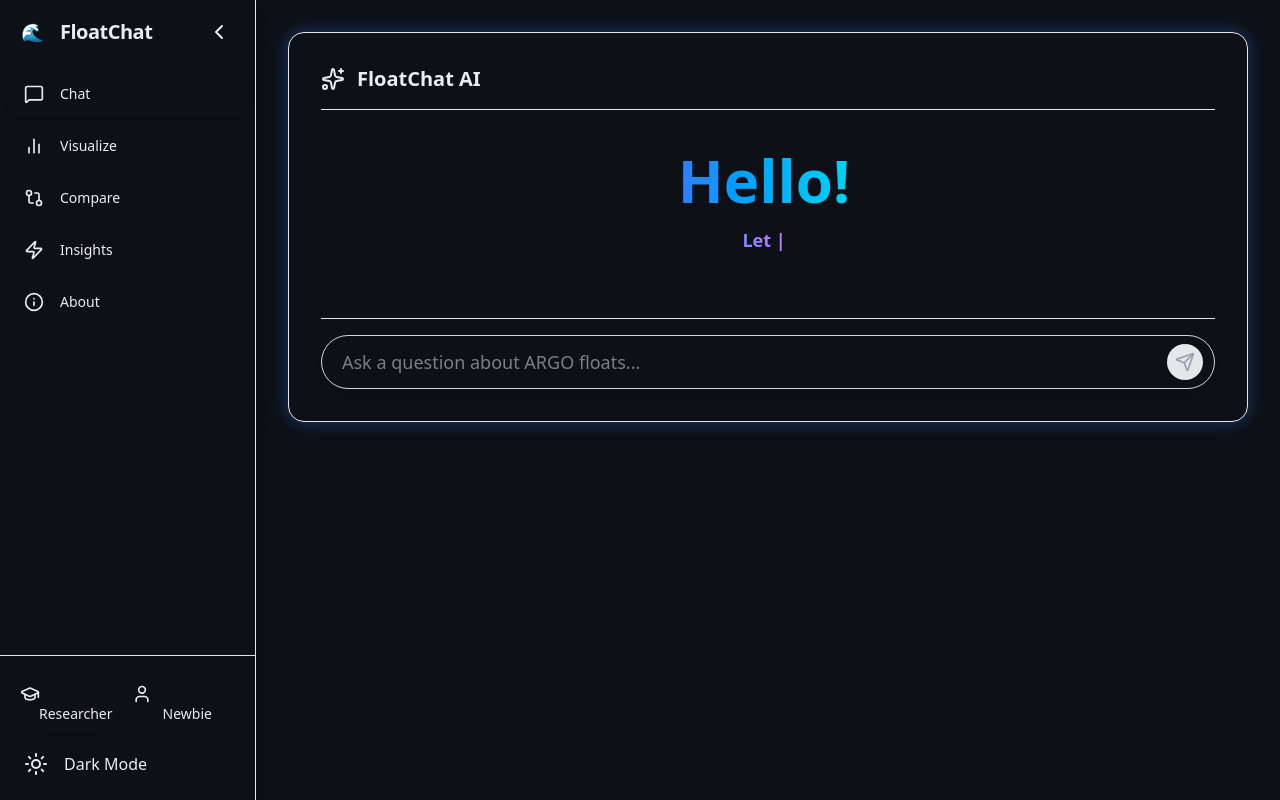
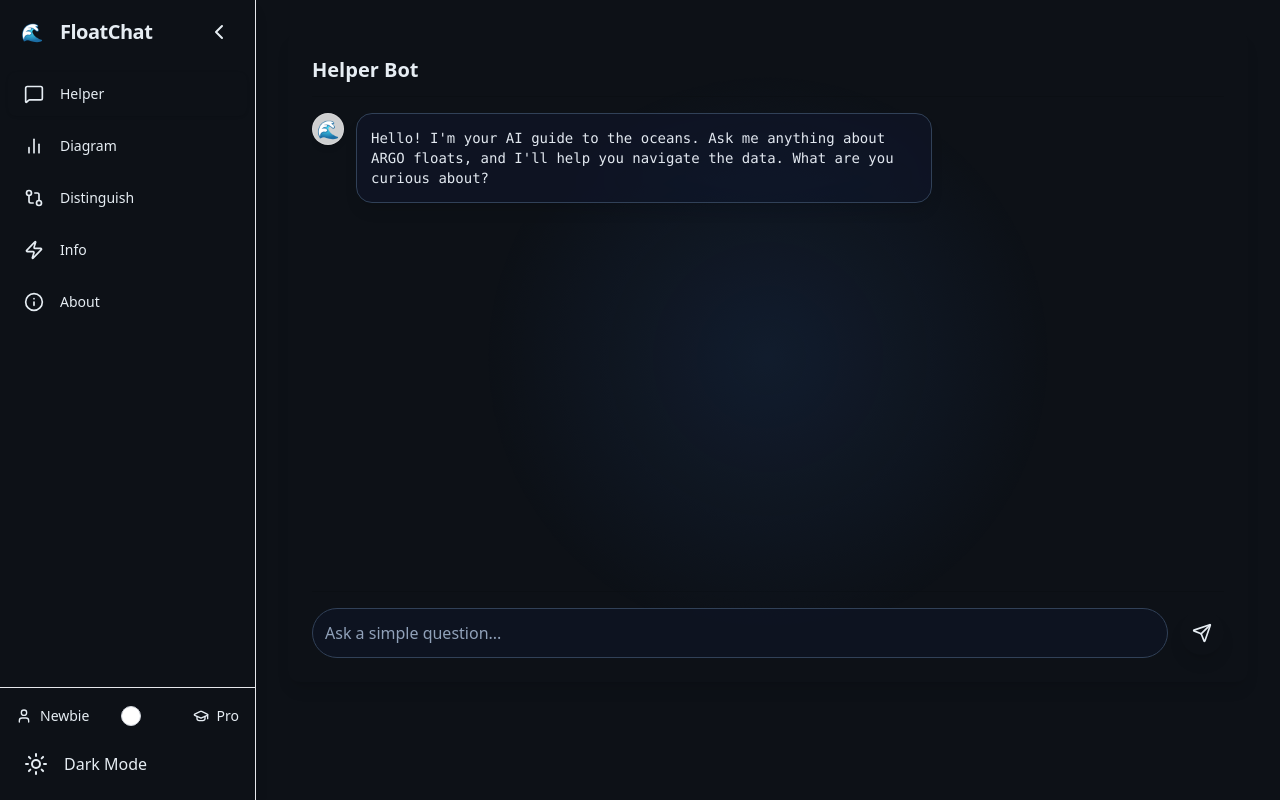
Before and after one commit to vj4614/sih_db, a Next.js app: page / in a window 1280 px wide. Built offline with nearby package versions, Linux system fonts and the light colour scheme.

Commit message:
Initial import for SIH_chatbot

```diff
--- a/src/app/components/tabs/newbie/NewbieHelper.tsx
+++ b/src/app/components/tabs/newbie/NewbieHelper.tsx
@@ -1,47 +1,93 @@
 "use client";
 
 import React, { useEffect } from 'react';
-import { Send } from 'lucide-react';
+import { Send, User } from 'lucide-react';
 
-export default function NewbieHelper({ messages, setMessages }) {
+export default function NewbieHelper({ messages, setMessages, theme }) {
     useEffect(() => {
+        if (messages.length === 0) {
             setMessages([
-            { id: 1, who: "ai", text: "Hello! Welcome to the Newbie Helper. I'm here to guide you through the world of ARGO floats. How can I assist you today?" },
+                { id: 1, who: "ai", text: "Hello! I'm your AI guide to the oceans. Ask me anything about ARGO floats, and I'll help you navigate the data. What are you curious about?" },
             ]);
-    }, [setMessages]);
+        }
+    }, [setMessages, messages.length]);
 
     const handleSendMessage = (text) => {
         if (!text) return;
-        setMessages((prev) => [...prev, { id: Date.now(), who: 'user', text }]);
+        const userInput = text.trim();
+        setMessages((prev) => [...prev, { id: Date.now(), who: 'user', text: userInput }]);
+
         setTimeout(() => {
-            setMessages((prev) => [...prev, { id: Date.now() + 1, who: 'ai', text: `This is a mock response for: "${text}"` }]);
+            setMessages((prev) => [...prev, { id: Date.now() + 1, who: 'ai', text: `This is a friendly, mocked response for: "${userInput}". In a real scenario, I would provide a helpful explanation!` }]);
         }, 800);
     };
 
+    const handleKeyDown = (e) => {
+        if (e.key === 'Enter' && !e.shiftKey) {
+            e.preventDefault();
+            const target = e.target as HTMLInputElement;
+            handleSendMessage(target.value);
+            target.value = '';
+        }
+    };
+
     return (
-        <section className="max-w-4xl mx-auto h-[calc(100vh-150px)] flex flex-col animate-fade-in">
-            <div className="bg-card rounded-xl shadow-lg p-4 sm:p-6 flex flex-col h-full">
-                <h2 className="text-xl font-bold mb-4 border-b pb-3 text-primary">Helper</h2>
-                <div className="flex-1 space-y-4 overflow-y-auto pr-2 mb-4">
+        <section className="h-[calc(100vh-150px)] animate-fade-in">
+            <div className="bg-card rounded-xl shadow-lg h-full flex flex-col chat-aurora-container">
+                <div className="chat-content-wrapper p-4 sm:p-6">
+                    <h2 className="text-xl font-bold mb-4 border-b pb-3 text-foreground/80 dark:text-foreground/80 border-black/10 dark:border-white/10">
+                        Helper Bot
+                    </h2>
+                    <div className="flex-1 space-y-6 overflow-y-auto pr-2 mb-4">
                         {messages.map((m) => (
-                        <div key={m.id} className={`flex ${m.who === 'user' ? 'justify-end' : 'justify-start'}`}>
-                            <div className={`max-w-xs lg:max-w-xl p-3 rounded-2xl ${
-                                m.who === 'user' ? 'bg-primary text-primary-foreground' : 'bg-muted text-foreground'
-                            }`}>
-                                <p className="text-sm">{m.text}</p>
+                            <div key={m.id} className={`flex items-start gap-3 ${m.who === 'user' ? 'justify-end' : 'justify-start'}`}>
+                                {m.who === 'ai' && (
+                                    <div className="flex-shrink-0 w-8 h-8 rounded-full bg-white/80 dark:bg-slate-800/80 backdrop-blur-sm border border-white/20 dark:border-slate-700 flex items-center justify-center shadow-md">
+                                        <div className="text-lg">🌊</div>
                                     </div>
+                                )}
+                                <div className={`max-w-xs lg:max-w-xl p-3.5 rounded-2xl border shadow-lg backdrop-blur-xl text-sm
+                                    ${m.who === 'user'
+                                        ? theme === 'light'
+                                            ? 'bg-blue-500/10 border-blue-500/20 text-blue-900'
+                                            // This is the restored dark mode style for the user message
+                                            : 'bg-gradient-to-br from-primary to-blue-700 text-white border-blue-500/50'
+                                        : theme === 'light'
+                                            ? 'bg-white/60 border-white/30 text-slate-800'
+                                            : 'bg-slate-900/60 border-slate-700 text-slate-200'
+                                    }`}
+                                >
+                                    <p className={m.who === 'ai' ? 'font-mono' : 'font-medium'}>{m.text}</p>
+                                </div>
+                                {m.who === 'user' && (
+                                    <div className="flex-shrink-0 w-8 h-8 rounded-full bg-primary/10 backdrop-blur-sm border border-primary/20 flex items-center justify-center shadow-md">
+                                        <User size={16} className="text-primary" />
+                                    </div>
+                                )}
                             </div>
                         ))}
                     </div>
-                <div className="mt-auto flex items-center gap-2 border-t pt-4">
+                    <div className="mt-auto flex items-center gap-3 border-t pt-4 border-black/10 dark:border-white/10">
                         <input
-                        className="flex-1 p-3 rounded-full border bg-background dark:bg-slate-700 focus:ring-2 focus:ring-primary focus:outline-none"
-                        placeholder="Ask a question..."
-                        onKeyDown={(e) => { if (e.key === 'Enter') { handleSendMessage((e.target as HTMLInputElement).value); (e.target as HTMLInputElement).value = ''; } }}
+                            id="chat-input"
+                            className={`flex-1 p-3 rounded-full border backdrop-blur-lg focus:ring-2 focus:outline-none placeholder:text-opacity-60
+                                ${theme === 'light'
+                                    ? 'bg-white/60 border-slate-300/70 text-slate-800 placeholder:text-slate-500 focus:ring-blue-500'
+                                    : 'bg-slate-900/50 border-slate-700 text-slate-100 placeholder:text-slate-400 focus:ring-primary'
+                                }`}
+                            placeholder="Ask a simple question..."
+                            onKeyDown={handleKeyDown}
                         />
-                    <button onClick={() => { const input = document.getElementById('chat-input') as HTMLInputElement; if (input) { handleSendMessage(input.value); input.value = ''; } }} className="p-3 bg-primary text-primary-foreground rounded-full hover:bg-primary/90 transition-transform transform active:scale-95">
+                        <button
+                            onClick={() => {
+                                const input = document.getElementById('chat-input') as HTMLInputElement;
+                                if (input) { handleSendMessage(input.value); input.value = ''; }
+                            }}
+                            className="p-3 bg-primary text-primary-foreground rounded-full hover:bg-primary/90 transition-all transform active:scale-95 shadow-lg"
+                        >
                             <Send size={20} />
                         </button>
+                    </div>
                 </div>
             </div>
         </section>
--- a/src/app/components/ui/Header.tsx
+++ b/src/app/components/ui/Header.tsx
@@ -3,7 +3,7 @@
 import React, { useState } from "react";
 import type { FC } from "react";
 import { Sun, Moon, MessageSquare, BarChart2, GitCompare, Zap, Info, User, GraduationCap, Menu, X, ChevronLeft, ChevronRight } from 'lucide-react';
-import { RESEARCHER_TABS, NEWBIE_TABS, Tab, TabConfig, Mode } from "../../types.ts";
+import { RESEARCHER_TABS, NEWBIE_TABS, Tab, TabConfig, Mode } from "../../types";
 
 interface HeaderProps {
     theme: 'light' | 'dark';
@@ -58,26 +58,20 @@
           ))}
         </nav>
 
-        <div className="p-4 border-t border-gray-200 dark:border-gray-800 space-y-2">
-            <div className={`flex items-center gap-2 rounded-full overflow-hidden transition-all duration-200 ${isSidebarOpen ? 'p-1 bg-muted' : 'p-0 h-0'}`}>
-                <button
-                    onClick={onModeToggle}
-                    className={`flex-1 text-center py-2 rounded-full text-sm font-medium transition-colors ${
-                        mode === 'researcher' ? 'bg-primary text-primary-foreground shadow-sm' : 'text-muted-foreground hover:bg-background/60'
-                    }`}
-                >
-                    <GraduationCap size={20} />
-                    <span className="ml-2">Researcher</span>
-                </button>
-                <button
-                    onClick={onModeToggle}
-                    className={`flex-1 text-center py-2 rounded-full text-sm font-medium transition-colors ${
-                        mode === 'newbie' ? 'bg-primary text-primary-foreground shadow-sm' : 'text-muted-foreground hover:bg-background/60'
-                    }`}
-                >
-                    <User size={20} />
-                    <span className="ml-2">Newbie</span>
-                </button>
+        <div className="p-4 border-t border-gray-200 dark:border-gray-800 space-y-4">
+            <div className={`flex items-center justify-between transition-all duration-300 ${isSidebarOpen ? 'opacity-100' : 'opacity-0 h-0 pointer-events-none'}`}>
+                <div className="flex items-center gap-2">
+                    <User size={16} className={`transition-colors duration-300 ${mode === 'newbie' ? 'text-primary' : 'text-muted-foreground'}`} />
+                    <span className={`text-sm font-medium transition-colors duration-300 ${mode === 'newbie' ? 'text-foreground' : 'text-muted-foreground'}`}>Newbie</span>
+                </div>
+                <label htmlFor="mode-toggle" className="relative inline-flex items-center cursor-pointer">
+                    <input type="checkbox" id="mode-toggle" className="sr-only peer" checked={mode === 'researcher'} onChange={onModeToggle} />
+                    <div className="w-11 h-6 bg-muted peer-focus:outline-none peer-focus:ring-2 peer-focus:ring-primary/50 dark:peer-focus:ring-primary rounded-full peer dark:bg-gray-700 peer-checked:after:translate-x-full peer-checked:after:border-white after:content-[''] after:absolute after:top-[2px] after:left-[2px] after:bg-white after:border-gray-300 after:border after:rounded-full after:h-5 after:w-5 after:transition-all dark:border-gray-600 peer-checked:bg-primary"></div>
+                </label>
+                <div className="flex items-center gap-2">
+                    <GraduationCap size={16} className={`transition-colors duration-300 ${mode === 'researcher' ? 'text-primary' : 'text-muted-foreground'}`} />
+                    <span className={`text-sm font-medium transition-colors duration-300 ${mode === 'researcher' ? 'text-foreground' : 'text-muted-foreground'}`}>Pro</span>
+                </div>
             </div>
             <button onClick={() => setTheme((t) => (t === "dark" ? "light" : "dark"))} className={`w-full flex items-center gap-4 p-2 rounded-lg hover:bg-muted transition-colors`}>
                 {theme === "dark" ? <Sun size={24} /> : <Moon size={24} />}
--- a/src/app/globals.css
+++ b/src/app/globals.css
@@ -227,3 +227,45 @@
 .animate-fade-in-down {
   animation: fade-in-down 0.5s ease-out;
 }
+
+/* --- Add these new styles at the end of the file --- */
+
+.chat-aurora-container {
+    position: relative;
+    overflow: hidden;
+}
+
+.chat-aurora-container::before {
+    content: '';
+    position: absolute;
+    top: 50%;
+    left: 50%;
+    transform: translate(-50%, -50%);
+    width: 900px;
+    height: 700px;
+    background-image: radial-gradient(circle, rgba(0, 119, 182, 0.2) 0%, rgba(240, 247, 255, 0) 50%);
+    animation: aurora-spin 25s linear infinite;
+    z-index: 1;
+}
+
+.dark .chat-aurora-container::before {
+    background-image: radial-gradient(circle, rgba(59, 130, 246, 0.1) 0%, rgba(13, 17, 23, 0) 50%);
+}
+
+@keyframes aurora-spin {
+    from {
+        transform: translate(-50%, -50%) rotate(0deg);
+    }
+    to {
+        transform: translate(-50%, -50%) rotate(360deg);
+    }
+}
+
+/* This ensures all chat content sits on top of the aurora effect */
+.chat-content-wrapper {
+    position: relative;
+    z-index: 2;
+    height: 100%;
+    display: flex;
+    flex-direction: column;
+}
--- a/src/app/page.tsx
+++ b/src/app/page.tsx
@@ -29,7 +29,7 @@
 
 export default function Page() {
   const [theme, setTheme] = useState<"light" | "dark">("dark");
-  const [mode, setMode] = useState<Mode>("researcher");
+  const [mode, setMode] = useState<Mode>("newbie");
   const [showWaveAnimation, setShowWaveAnimation] = useState(false);
   const [showDrippingEffect, setShowDrippingEffect] = useState(false);
   const [activeTab, setActiveTab] = useState<Tab>("chat");
@@ -41,29 +41,31 @@
   const [selectedFloat, setSelectedFloat] = useState(null);
   const [regionSummary, setRegionSummary] = useState(null);
   const [mapTransition, setMapTransition] = useState<MapTransition>('fly');
-  const [isSidebarOpen, setIsSidebarOpen] = useState(true); // Gemini-style sidebar is open by default on desktop
+  const [isSidebarOpen, setIsSidebarOpen] = useState(true);
 
   const [filters, setFilters] = useState({ startDate: "2023-03-01", endDate: "2023-03-31", region: "Indian Ocean", parameter: "Salinity", floatId: "" });
 
   useEffect(() => { document.documentElement.classList.toggle("dark", theme === "dark"); }, [theme]);
 
   const handleModeToggle = () => {
-    if (mode === "researcher") {
+    // Always trigger the wave animation when switching
     setShowWaveAnimation(true);
     setShowDrippingEffect(false);
+
+    // After the animation plays, update the state
     setTimeout(() => {
-        setMode("newbie");
-        setActiveTab("visualize");
+        const isSwitchingToNewbie = mode === "researcher";
+
+        setMode(isSwitchingToNewbie ? "newbie" : "researcher");
+        setActiveTab("chat");
+        setMessages([]);
         setShowWaveAnimation(false);
+
+        if (isSwitchingToNewbie) {
             setShowDrippingEffect(true);
             setTimeout(() => { setShowDrippingEffect(false); }, 1500);
+        }
     }, 5000);
-    } else {
-      setMode("researcher");
-      setActiveTab("visualize");
-      setShowWaveAnimation(false);
-      setShowDrippingEffect(false);
-    }
   };
 
   const handleFloatSelect = (float) => { setMapTransition('fly'); setRegionSummary(null); setSelectedFloat(float); setMapCenter(float.position); setMapZoom(7); };
@@ -90,7 +92,7 @@
   const renderDashboard = () => {
     if (mode === 'newbie') {
       switch (activeTab) {
-        case "chat": return <NewbieHelper messages={messages} setMessages={setMessages} />;
+        case "chat": return <NewbieHelper messages={messages} setMessages={setMessages} theme={theme} />;
         case "visualize": return (
           <NewbieDiagram
             floats={mockFloats} filters={filters} handleFilterChange={handleFilterChange} handleApplyFilters={handleApplyFilters}
@@ -125,7 +127,7 @@
     <div className="flex h-screen bg-background text-foreground font-sans">
       <Header
         theme={theme} setTheme={setTheme} activeTab={activeTab} setActiveTab={setActiveTab}
-        mode={mode} onModeToggle={handleModeToggle} showDrippingEffect={showDrippingEffect}
+        mode={mode} onModeToggle={handleModeToggle}
         isSidebarOpen={isSidebarOpen} setIsSidebarOpen={setIsSidebarOpen}
       />
       <main className={`flex-1 p-4 sm:p-6 md:p-8 relative transition-all duration-300 ${isSidebarOpen ? 'md:ml-64' : 'md:ml-20'}`}>
```
Also changed, not shown: src/app/components/chat/NewbieGreeting.tsx (added, +57 -0 lines), src/app/components/layout.tsx (+6 -7 lines). Lines whose indentation alone changed are shown as unchanged.
